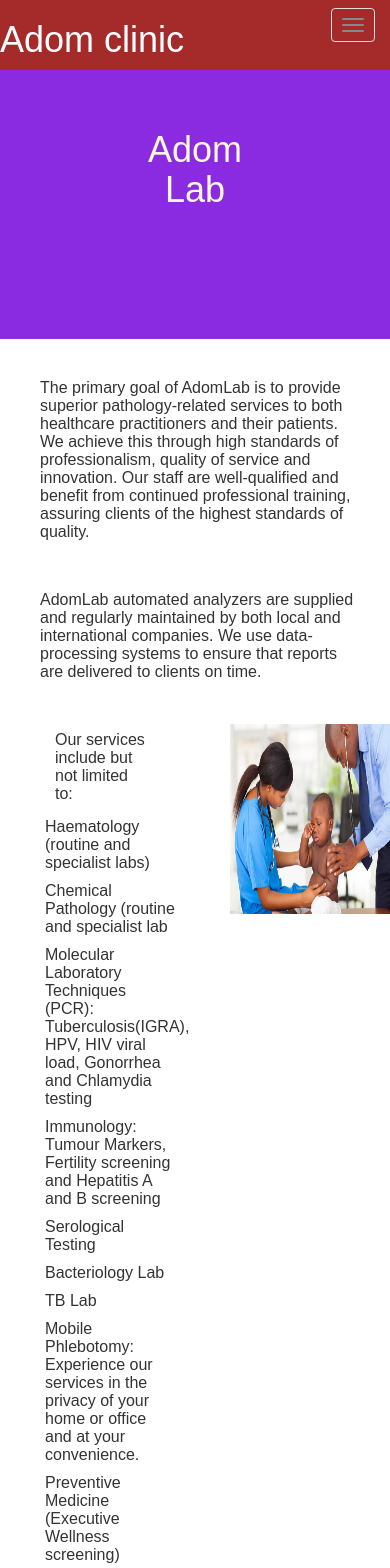
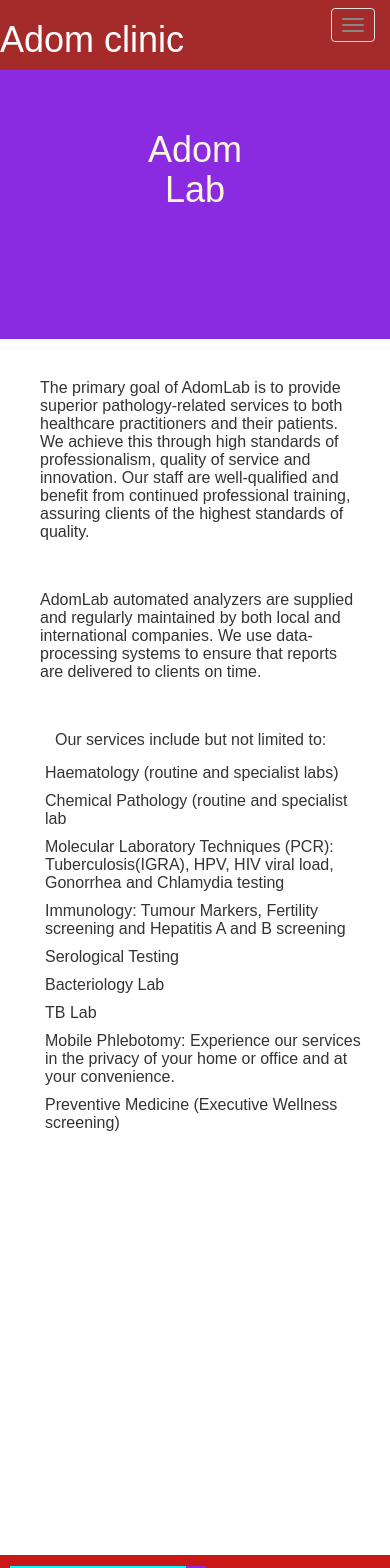
Before and after one commit to Princeantwi2k/Adom-Clinic, a React (Create React App) app: page /lab in a window 390 px wide. Shown: the top 1568 px of the page. Built offline with nearby package versions, Linux system fonts and the light colour scheme.

Commit message:
added  Lab

```diff
--- a/src/Component/Lab/Lab.css
+++ b/src/Component/Lab/Lab.css
@@ -27,9 +27,12 @@
     color: cornsilk;
   }
   .lab-pic {
-    width: 160px;
-    height: 190px;
+    width: 300px;
+    height: 300px;
     box-sizing: border-box;
     margin-top: 20%;
   }
+  .labComtent {
+    display: inline-block;
+  }
 }
--- a/src/Component/Lab/Lab.jsx
+++ b/src/Component/Lab/Lab.jsx
@@ -19,9 +19,9 @@
         both local and international companies. We use data-processing systems
         to ensure that reports are delivered to clients on time.
       </p>
-      <div className="container">
+      <div className="container labComtent">
         <div className="row">
-          <div className="col-xs-6 col-sm-6 col-md-6">
+          <div className="col-xs-12 col-sm-12 col-md-6">
             <p className="lab-para">Our services include but not limited to:</p>
             <ul>
               <li className="lab-lists">
@@ -50,8 +50,13 @@
               </li>
             </ul>
           </div>
-          <div className="col-xs-6 col-sm-6 col-md-6">
-            <img src={labpic} alt="lab" className="lab-pic" />
+          <div className="col-xs-12 col-sm-12 col-md-6">
+            <img
+              src={labpic}
+              alt="lab"
+              className="lab-pic"
+              data-aos="fade-up"
+            />
           </div>
         </div>
       </div>
```
